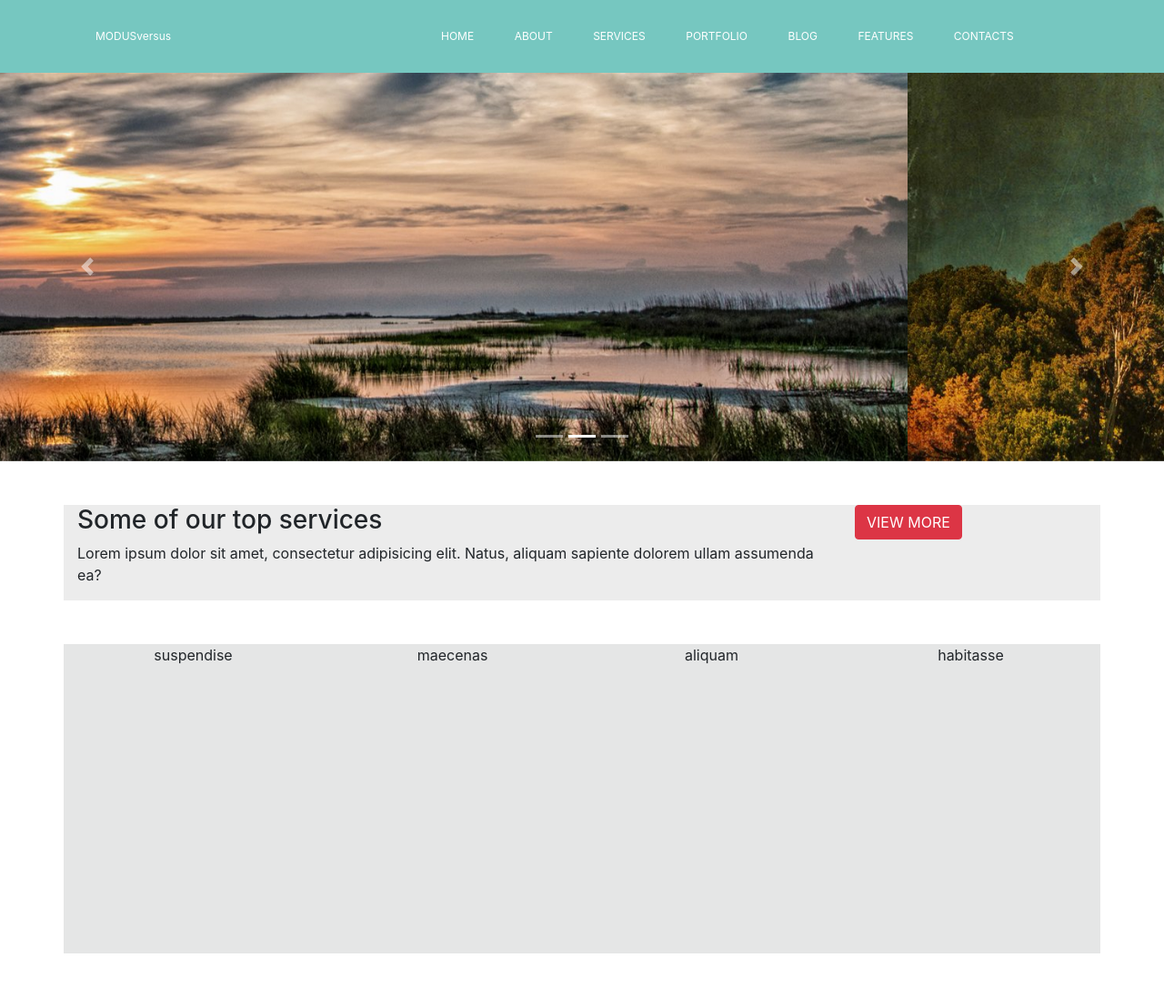
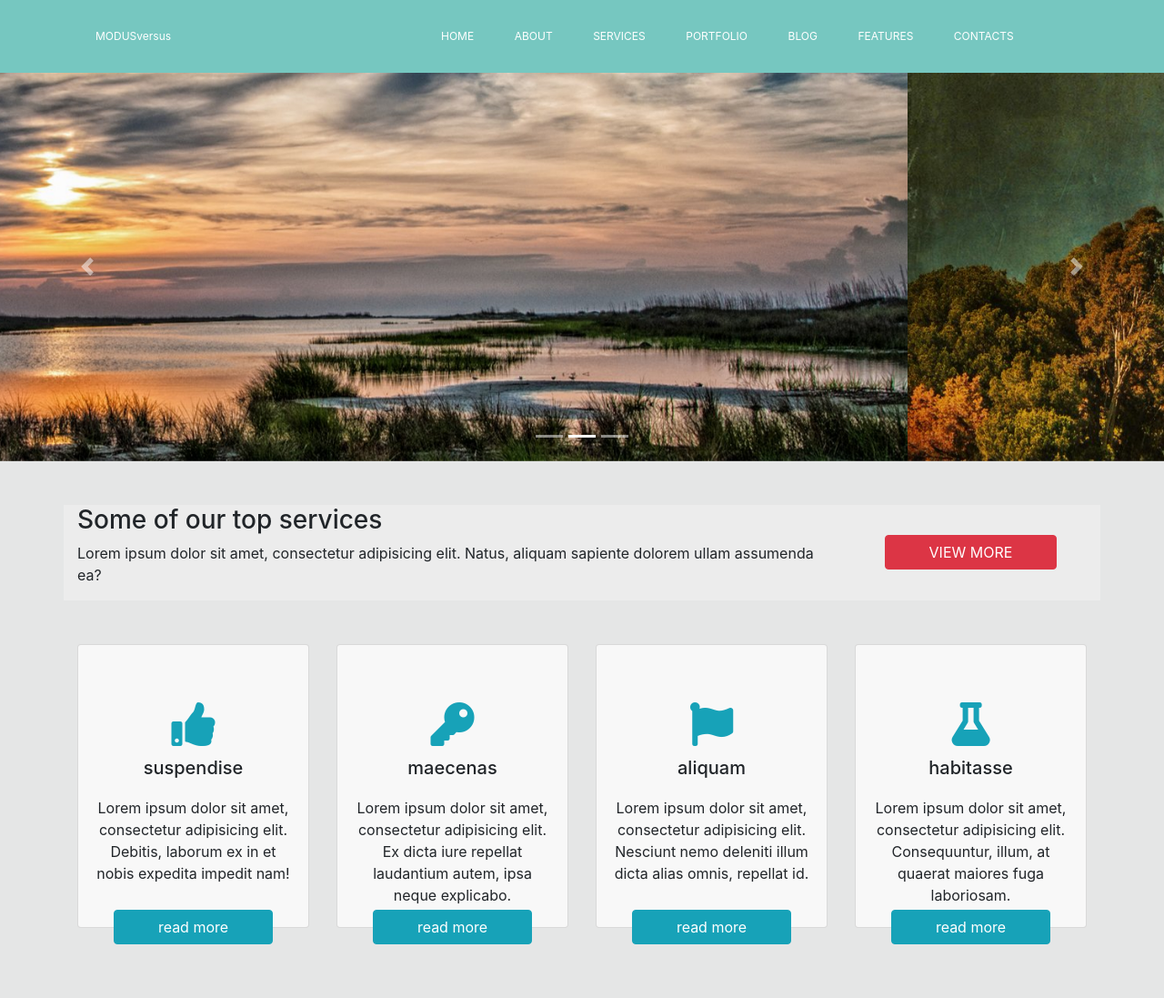
Before and after one commit to Andrian1993/Andrian1993.github.io, a plain HTML site: page index.html in a window 1280 px wide. Shown: the whole page at 91% size. Before the commit the page ends 1048 px from the top, so only its background shows below. Drawn offline with nearby package versions, Linux system fonts and the light colour scheme.

Commit message:
styling "intro-services"

```diff
--- a/css/styles.css
+++ b/css/styles.css
@@ -10,17 +10,52 @@ nav a{
   margin: 0 20px;
 }
 
+.intro-services{
+  background: #e5e6e6;
+  min-height: 590px;
+}
+
 .section-intro{
   background: #ececec;
+  margin-bottom: 96px;
+  position: relative;
+  top: 48px;
+}
+
+.section-intro .col-3,
+.section-intro .col-9{
+  display: flex;
+  justify-content: center; /*Центрирование по горизонтали*/
+  align-items: center;     /*Центрирование по вертикали */
+}
+
+.section-intro .row{
   min-height: 102px;
-  margin: 48px 0;
 }
 
 .section-services{
   min-height: 340px;
-  background: #e5e6e6;
 }
 
+.section-services .card{
+  background: #f8f8f8;
+  height: 312px;
+  padding: 15px;
+}
 
+.section-services button{
+  position: relative;
+  bottom: 20px;
+}
 
+i{
+  padding-top: 48px;
+  color: #17a2b8;
+}
+
+h5{
+  padding: 12px 0;
+}
+
+/* progress bar */
 /* код партнера */
--- a/index.html
+++ b/index.html
@@ -5,6 +5,7 @@
     <meta name="viewport" content="width=device-width, initial-scale=1.0">
     <meta http-equiv="X-UA-Compatible" content="ie=edge">
     <link rel="stylesheet" href="./css/styles.css">
+    <link rel="stylesheet" href="https://use.fontawesome.com/releases/v5.2.0/css/all.css" integrity="sha384-hWVjflwFxL6sNzntih27bfxkr27PmbbK/iSvJ+a4+0owXq79v+lsFkW54bOGbiDQ" crossorigin="anonymous">
     <link rel="stylesheet" href="https://stackpath.bootstrapcdn.com/bootstrap/4.1.3/css/bootstrap.min.css" integrity="sha384-MCw98/SFnGE8fJT3GXwEOngsV7Zt27NXFoaoApmYm81iuXoPkFOJwJ8ERdknLPMO" crossorigin="anonymous">
     <title>Document</title>
   </head>
@@ -55,27 +56,61 @@
       <span class="sr-only">Next</span>
     </a>
   </div>
+
+  <div class="intro-services">
     <!-- section intro -->
     <div class="container section-intro">
       <div class="row">
         <div class="col-9">
+          <div>
             <h3>Some of our top services</h3>
             <p>Lorem ipsum dolor sit amet, consectetur adipisicing elit. Natus, aliquam sapiente dolorem ullam assumenda ea?</p>
           </div>
-      <div class="col-3">
-        <button type="button" class="btn btn-danger">VIEW MORE</button>
+        </div>
+        <div class="col-3 text-center justify-content-center">
+          <button type="button" class="btn btn-danger px-5">VIEW MORE</button>
         </div>
       </div>
     </div>
     <!-- section services -->
     <div class="container section-services">
-    <div class="row d-flex ">
-      <div class="col-3 d-flex justify-content-center">suspendise</div>
-      <div class="col-3 d-flex justify-content-center">maecenas</div>
-      <div class="col-3 d-flex justify-content-center">aliquam</div>
-      <div class="col-3 d-flex justify-content-center">habitasse</div>
+      <div class="row text-center justify-content-center">
+        <div class="col-3">
+          <div class="card">
+            <i class="fas fa-thumbs-up fa-3x"></i>
+            <h5>suspendise</h5>
+            <p>Lorem ipsum dolor sit amet, consectetur adipisicing elit. Debitis, laborum ex in et nobis expedita impedit nam!</p>
+          </div>
+          <button class="btn btn-info px-5">read more</button>
+        </div>
+        <div class="col-3">
+          <div class="card">
+            <i class="fas fa-key fa-3x"></i>
+            <h5>maecenas</h5>
+            <p>Lorem ipsum dolor sit amet, consectetur adipisicing elit. Ex dicta iure repellat laudantium autem, ipsa neque explicabo.</p>
+          </div>
+          <button class="btn btn-info px-5">read more</button>
+        </div>
+        <div class="col-3">
+          <div class="card">
+            <i class="fas fa-flag fa-3x"></i>
+            <h5>aliquam</h5>
+            <p>Lorem ipsum dolor sit amet, consectetur adipisicing elit. Nesciunt nemo deleniti illum dicta alias omnis, repellat id.</p>
+          </div>
+          <button class="btn btn-info px-5">read more</button>
+        </div>
+        <div class="col-3">
+          <div class="card">
+            <i class="fas fa-flask fa-3x"></i>
+            <h5>habitasse</h5>
+            <p>Lorem ipsum dolor sit amet, consectetur adipisicing elit. Consequuntur, illum, at quaerat maiores fuga laboriosam.</p>
+          </div>
+          <button class="btn btn-info px-5">read more</button>
         </div>
       </div>
+    </div>
+  </div>
+
 
 
 
```
Lines whose indentation alone changed are shown as unchanged.
